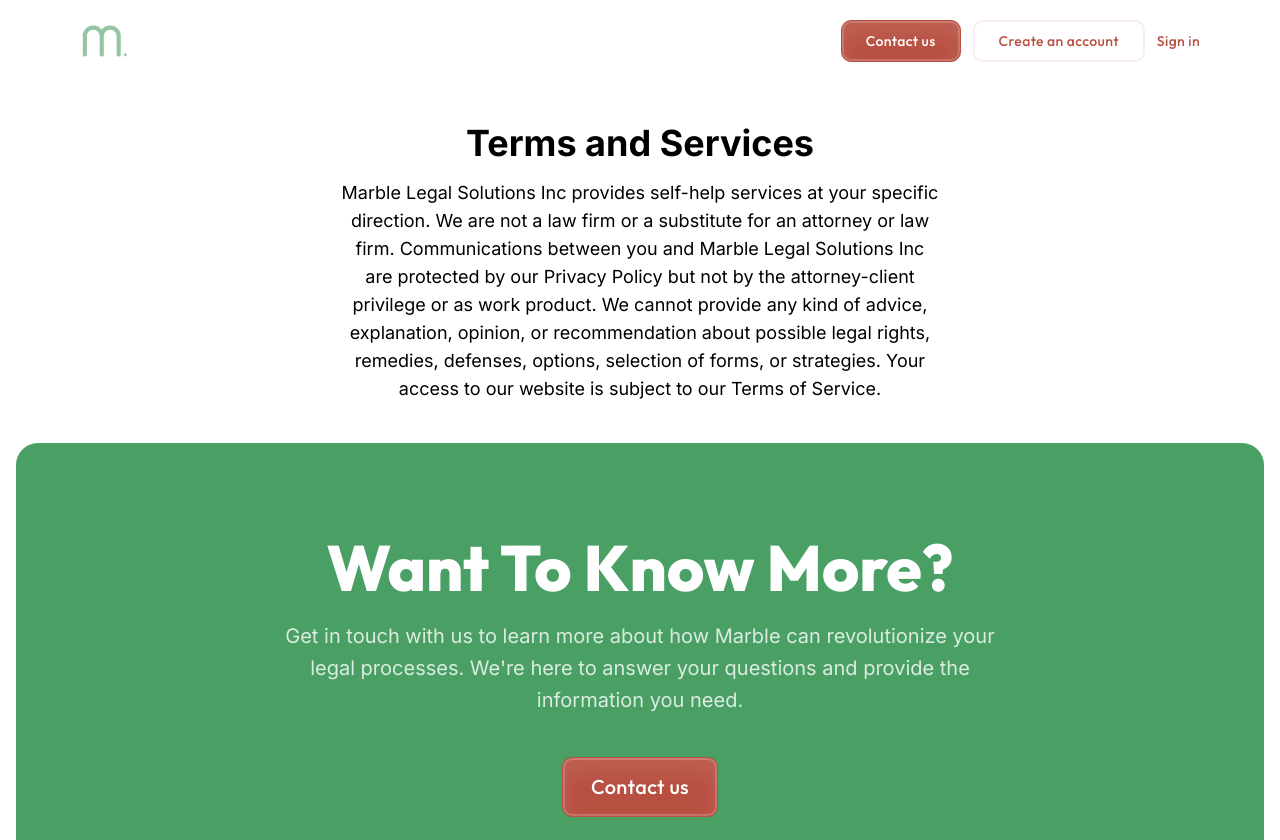
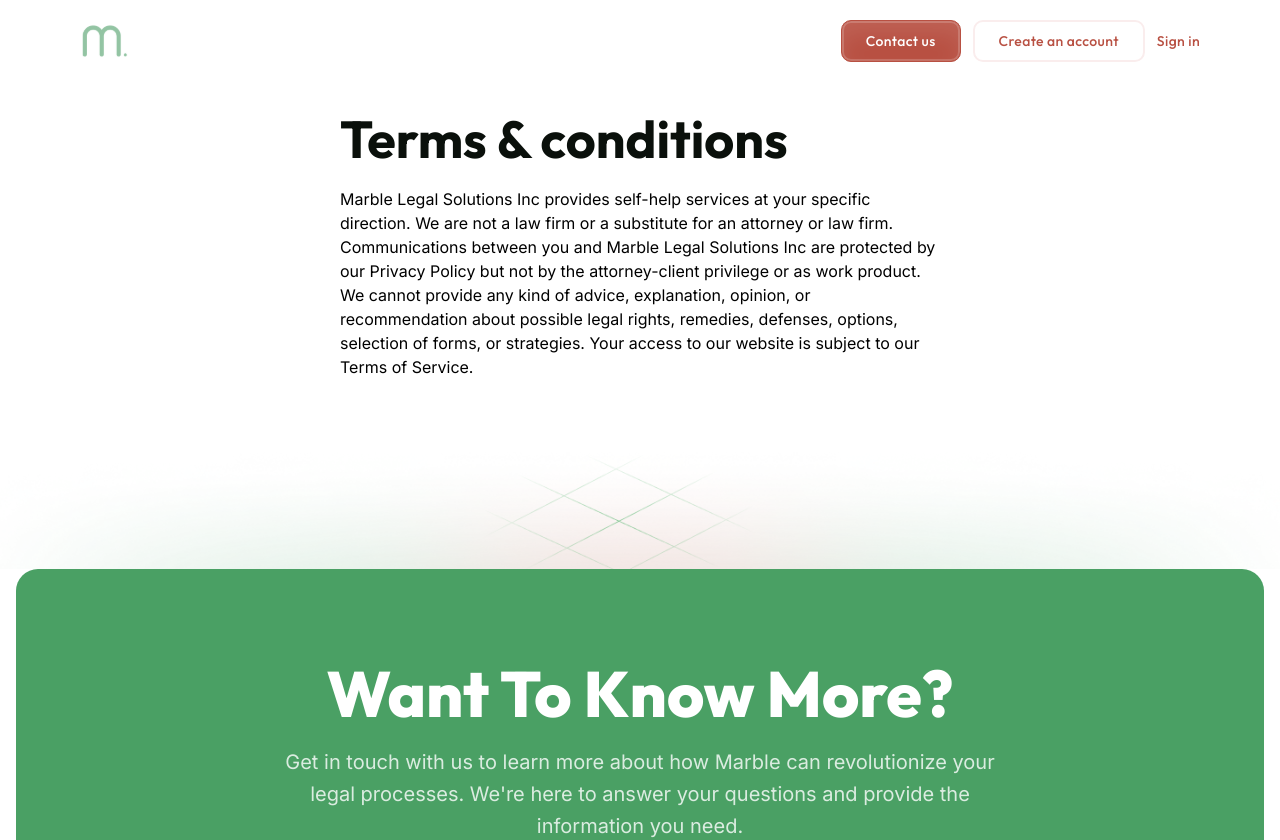
Before and after one commit to marble-legal/marble-legal-landing, a Next.js app: page /terms-and-services in a window 1280 px wide. Shown: the top 840 px of the page. Built offline with nearby package versions, Linux system fonts and the light colour scheme.

Commit message:
Implement terms page

```diff
--- a/src/app/terms-and-services/page.tsx
+++ b/src/app/terms-and-services/page.tsx
@@ -1,25 +1,44 @@
 import Contactus from "../components/contactus";
 import Footer from "../components/footer";
 import Navbar from "../components/navbar";
+import Image from "next/image";
+import { Outfit } from "next/font/google";
+
+const outfit = Outfit({ subsets: ["latin"] });
+
 export default function TermsAndServices() {
   return (
     <main className="flex flex-col items-center justify-between">
       <Navbar />
+      <div className="relative w-full flex flex-col items-center justify-center pb-[150px]">
+        <h1
+          className={`text-2xl md:text-[52px] font-bold md:w-[600px] max-w-[600px] text-left mt-10 text-[#0A100B] ${outfit.className}`}
+        >
+          Terms & conditions
+        </h1>
+        <p className="text-center md:text-left mt-8 px-4 md:px-0 text-base max-w-[600px] mb-10">
+          Marble Legal Solutions Inc provides self-help services at your
+          specific direction. We are not a law firm or a substitute for an
+          attorney or law firm. Communications between you and Marble Legal
+          Solutions Inc are protected by our Privacy Policy but not by the
+          attorney-client privilege or as work product. We cannot provide any
+          kind of advice, explanation, opinion, or recommendation about possible
+          legal rights, remedies, defenses, options, selection of forms, or
+          strategies. Your access to our website is subject to our Terms of
+          Service.
+        </p>
 
-      <h1 className="text-4xl font-bold text-center mt-10">
-        Terms and Services
-      </h1>
-      <p className="text-center mt-4 text-lg max-w-[600px] mb-10">
-        Marble Legal Solutions Inc provides self-help services at your specific
-        direction. We are not a law firm or a substitute for an attorney or law
-        firm. Communications between you and Marble Legal Solutions Inc are
-        protected by our Privacy Policy but not by the attorney-client privilege
-        or as work product. We cannot provide any kind of advice, explanation,
-        opinion, or recommendation about possible legal rights, remedies,
-        defenses, options, selection of forms, or strategies. Your access to our
-        website is subject to our Terms of Service.
-      </p>
-
+        <Image
+          src="/Section-2-bg.png"
+          alt="background"
+          layout="intrinsic"
+          height={267}
+          width={1920}
+          objectFit="none"
+          className="absolute bottom-0 left-0 hidden md:block h-[267px] w-full"
+          priority
+        />
+      </div>
       <Contactus />
       <Footer />
     </main>
```
Also changed, not shown: public/Section-2-bg.png (added).
